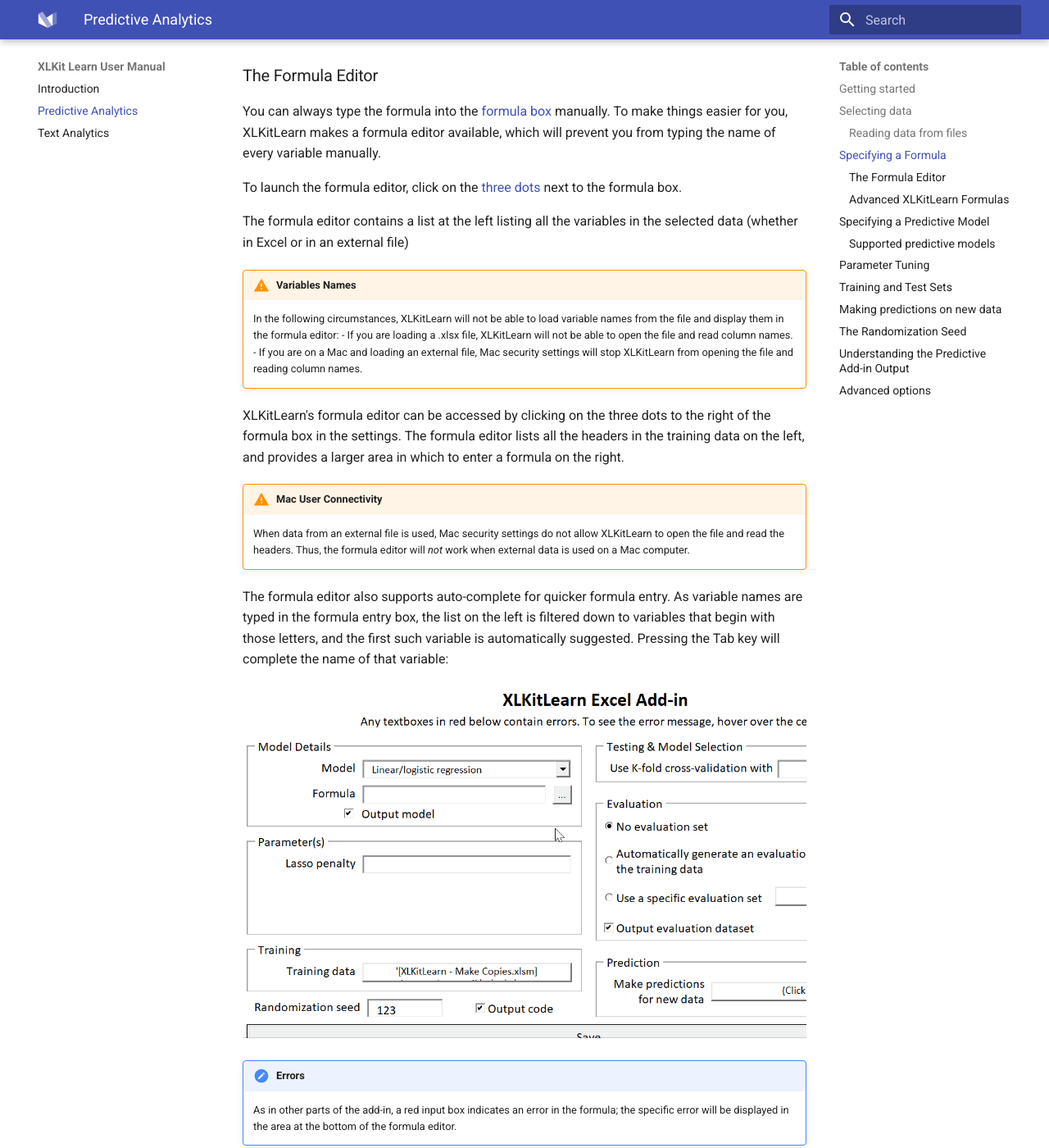
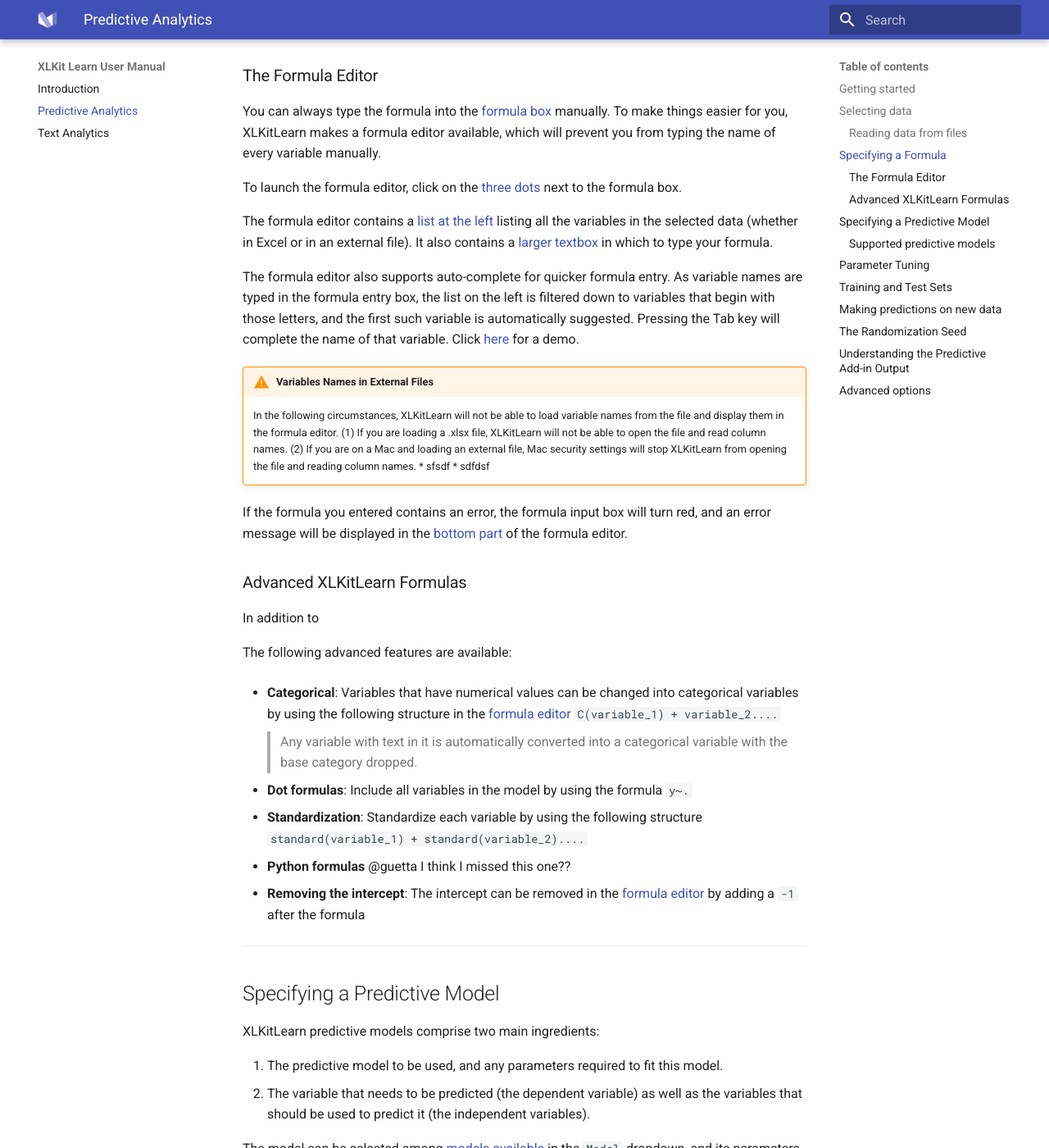
Before and after one commit to danguetta/XLKitLearn_docs, an MkDocs documentation site: the page built from docs/predictive_analytics.md, in a window 1280 px wide and 1400 px high, scrolled down 1849 px. Shown: the whole window at 82% size. Built offline with MkDocs 1.6.1 and Material for MkDocs 9.7.7, drawn with Linux system fonts in a browser that asks for light colours.

Commit message:
Update predictive_analytics.md

```diff
--- a/docs/predictive_analytics.md
+++ b/docs/predictive_analytics.md
@@ -56,28 +56,21 @@
 
 To launch the formula editor, click on the [three dots](MATSON gif of clicking on the three dots and loading the formula editor) next to the formula box.
 
-The formula editor contains a list at the left listing all the variables in the selected data (whether in Excel or in an external file)
+The formula editor contains a [list at the left](MATSON static shot of the formula editor with a red box around the list) listing all the variables in the selected data (whether in Excel or in an external file). It also contains a [larger textbox](MATSON static shot of the formula editor with a red box around the larger textbox) in which to type your formula.
 
-!!! warning "Variables Names"
-    In the following circumstances, XLKitLearn will not be able to load variable names from the file and display them in the formula editor:
-      - If you are loading a .xlsx file, XLKitLearn will not be able to open the file and read column names.
-      - If you are on a Mac and loading an external file, Mac security settings will stop XLKitLearn from opening the file and reading column names.
+The formula editor also supports auto-complete for quicker formula entry. As variable names are typed in the formula entry box, the list on the left is filtered down to variables that begin with those letters, and the first such variable is automatically suggested. Pressing the Tab key will complete the name of that variable. Click [here](Formula_Editor.gif) for a demo.
 
-XLKitLearn's formula editor can be accessed by clicking on the three dots to the right of the formula box in the settings. The formula editor lists all the headers in the training data on the left, and provides a larger area in which to enter a formula on the right.
+!!! warning "Variables Names in External Files"
+    In the following circumstances, XLKitLearn will not be able to load variable names from the file and display them in the formula editor. (1) If you are loading a .xlsx file, XLKitLearn will not be able to open the file and read column names. (2) If you are on a Mac and loading an external file, Mac security settings will stop XLKitLearn from opening the file and reading column names.
+      * sfsdf
+      * sdfdsf
 
-!!! warning "Mac User Connectivity"
-    When data from an external file is used, Mac security settings do not allow XLKitLearn to open the file and read the headers. Thus, the formula editor will _not_ work when external data is used on a Mac computer.
-
-The formula editor also supports auto-complete for quicker formula entry. As variable names are typed in the formula entry box, the list on the left is filtered down to variables that begin with those letters, and the first such variable is automatically suggested. Pressing the Tab key will complete the name of that variable:
-
-![](Formula_Editor.gif)
-
-!!! note "Errors"
-    As in other parts of the add-in, a red input box indicates an error in the formula; the specific error will be displayed in the area at the bottom of the formula editor.
-
----
+If the formula you entered contains an error, the formula input box will turn red, and an error message will be displayed in the [bottom part](MATSON static shot of the formula editor with a red box around the error area) of the formula editor.
 
 ### Advanced XLKitLearn Formulas
+
+In addition to
+
 The following advanced features are available:
 
 
```
